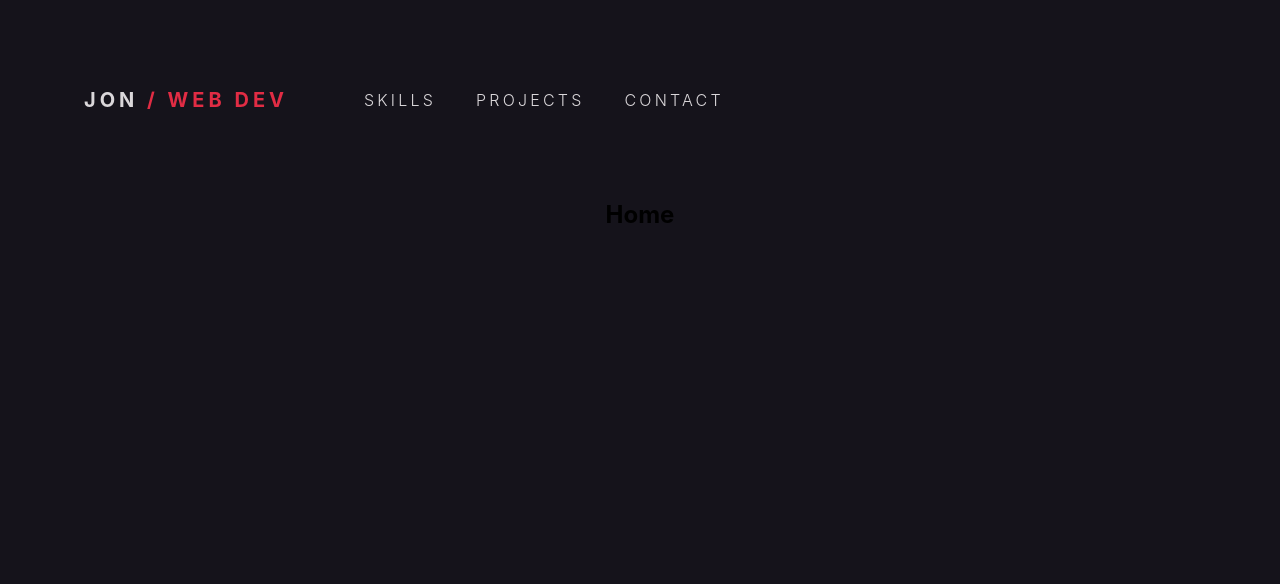
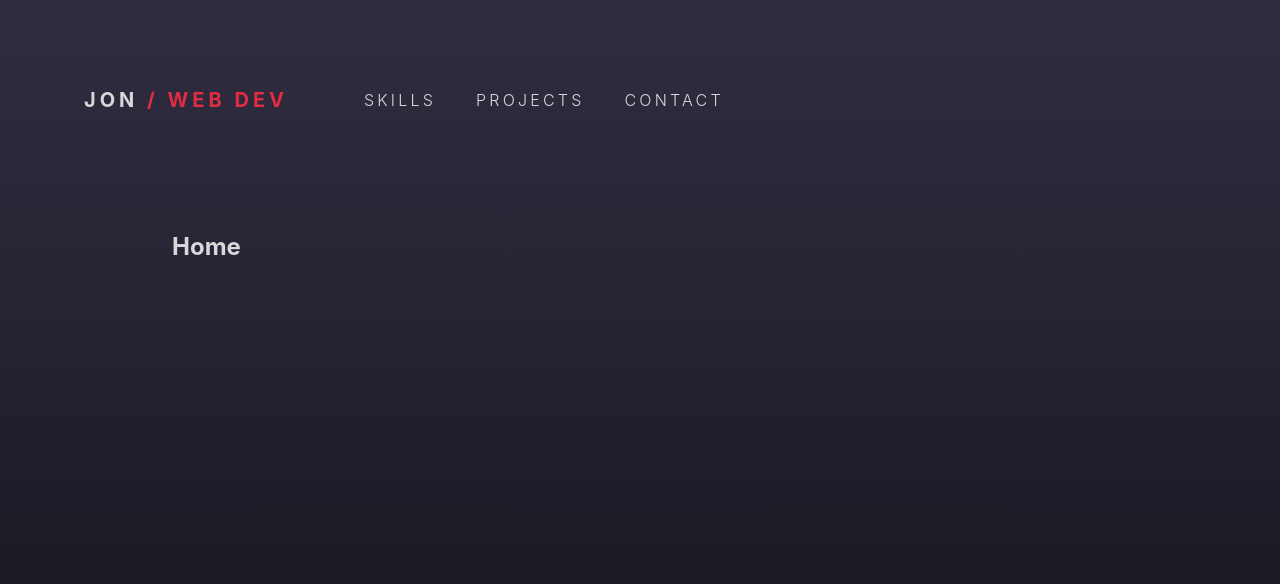
Before and after one commit to venoblin/personal-portfolio-frontend, a React (Create React App) app: page / in a window 1280 px wide. Shown: the top 584 px of the page. Built offline with nearby package versions, Linux system fonts and the light colour scheme.

Commit message:
Added styles to index

```diff
--- a/src/styles/App.css
+++ b/src/styles/App.css
@@ -1,3 +1,5 @@
-.App {
-  text-align: center;
+.App section {
+  max-width: 1000px;
+  padding: 2rem;
+  margin: 0 auto;
 }/*# sourceMappingURL=App.css.map */
--- a/src/styles/App.scss
+++ b/src/styles/App.scss
@@ -1,3 +1,11 @@
+@import './vars/variables.scss';
+
 .App {
-  text-align: center;
+
+
+  section {
+    max-width: 1000px;
+    padding: 2rem;
+    margin: 0 auto;
+  }
 }
--- a/src/styles/NavBar.css
+++ b/src/styles/NavBar.css
@@ -4,7 +4,6 @@
   padding: 2rem 4rem;
   display: flex;
   align-items: center;
-  background-color: #15131b;
 }
 
 .NavBar a {
--- a/src/styles/index.css
+++ b/src/styles/index.css
@@ -4,8 +4,15 @@
   box-sizing: border-box;
 }
 
+html {
+  height: 100vh;
+  width: 100%;
+  background: rgb(21, 19, 27);
+  background: linear-gradient(0deg, rgb(21, 19, 27) 0%, rgb(49, 45, 65) 100%);
+}
+
 body {
-  background-color: #15131b;
+  color: #dad7da;
   font-family: -apple-system, BlinkMacSystemFont, "Segoe UI", "Roboto", "Oxygen", "Ubuntu", "Cantarell", "Fira Sans", "Droid Sans", "Helvetica Neue", sans-serif;
   -webkit-font-smoothing: antialiased;
   -moz-osx-font-smoothing: grayscale;
--- a/src/styles/index.scss
+++ b/src/styles/index.scss
@@ -6,8 +6,15 @@
   box-sizing: border-box;
 }
 
+html {
+  height: 100vh;
+  width: 100%;
+  background: rgb(21,19,27);
+background: linear-gradient(0deg, rgba(21,19,27,1) 0%, rgba(49,45,65,1) 100%);
+}
+
 body {
-  background-color: $blackColor;
+  color: $whiteColor;
   font-family: -apple-system, BlinkMacSystemFont, 'Segoe UI', 'Roboto', 'Oxygen',
     'Ubuntu', 'Cantarell', 'Fira Sans', 'Droid Sans', 'Helvetica Neue',
     sans-serif;
```
Also changed, not shown: 2 other files (tests, documents, lock files or other folders).
